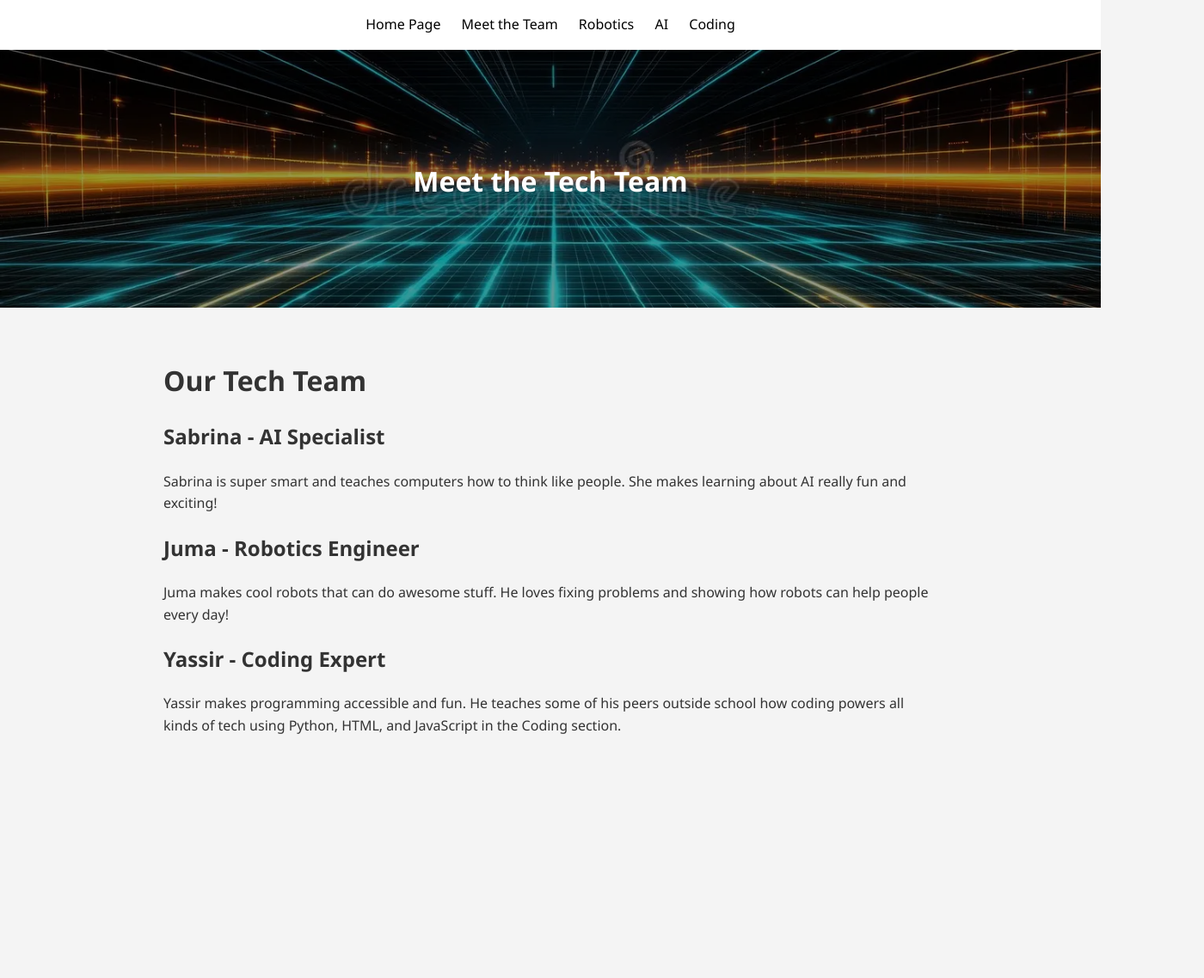
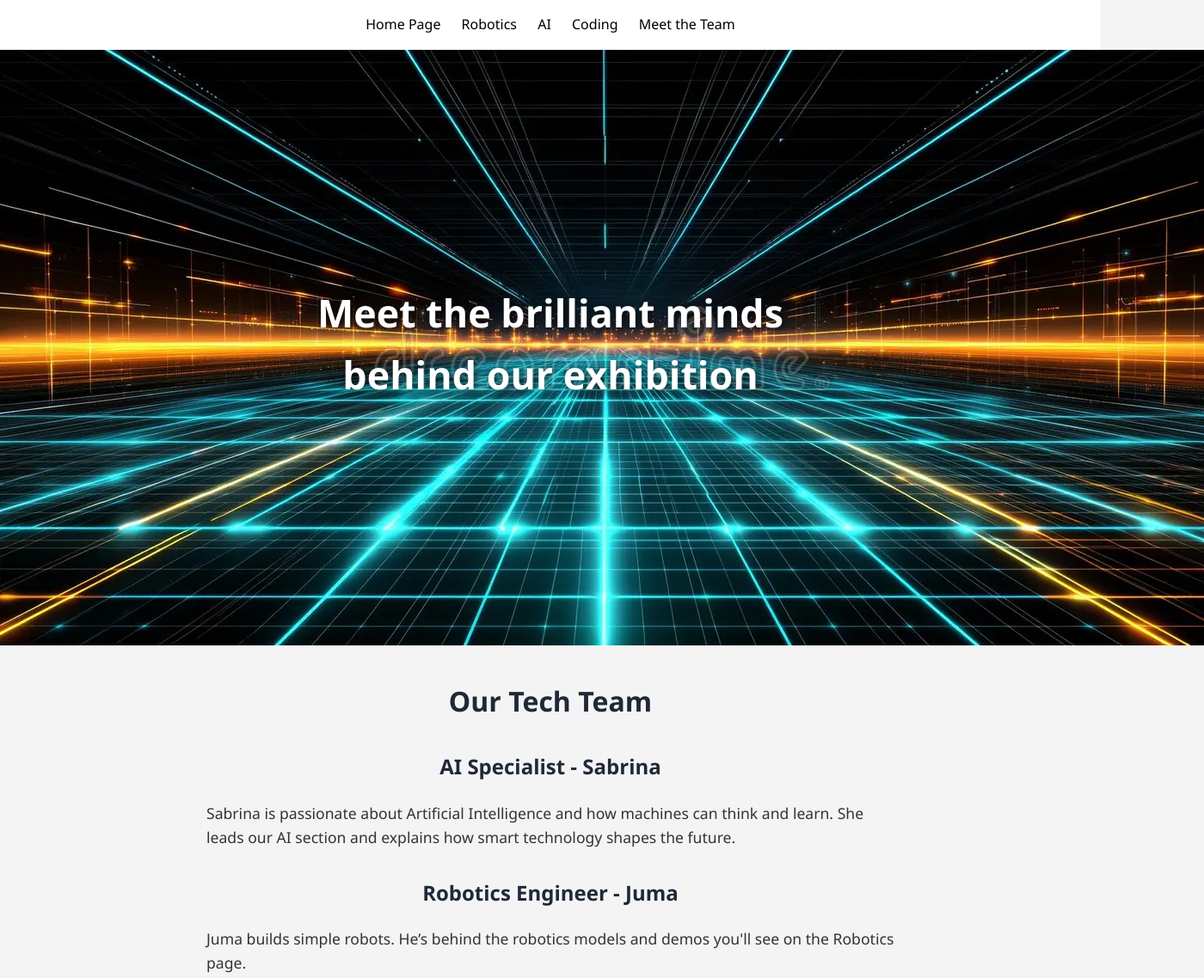
Before and after one commit to YASSIRhimothy/exhibition, a plain HTML site: page html/teampage.html in a window 1280 px wide. Shown: the top 1138 px of the page at 86% size, 1400 px wide, since content can reach past the window. Before the commit the page ends 936 px from the top, so only its background shows below. Drawn offline with Linux system fonts and the light colour scheme.

Commit message:
information

```diff
--- a/html/teampage.html
+++ b/html/teampage.html
@@ -1,109 +1,50 @@
 <!DOCTYPE html>
 <html>
   <head>
-    <title>Team</title>
-    <link rel="stylesheet" href="../css/base.css" />
+    <title>Meet the Team</title>
+    <link rel="stylesheet" href="../css/teampage.css" />
     <meta charset="UTF-8" />
     <meta name="viewport" content="width=device-width, initial-scale=1.0" />
-    <style>
-  body {
-    margin: 0;
-    font-family: 'Segoe UI', Tahoma, Geneva, Verdana, sans-serif;
-    background-color: #f4f4f4;
-    color: #333;
-    line-height: 1.6;
-    padding-bottom: 2rem;
-  }
+    <nav class="navbar">
+        <a href="../index.html">Home Page</a>
+        <a href="robotics.html">Robotics</a>
+        <a href="ai.html">AI</a>
+        <a href="coding.html">Coding</a>
+        <a href="teampage.html">Meet the Team</a>
+    </nav>
 
-  /* Navigation bar */
-  .navbar {
-    background-color: #fff;
-    color: #000;
-    padding: 1rem 2rem;
-    text-align: center;
-  }
+      </nav>
 
-  .navbar a {
-    color: #000;
-    margin: 0 10px;
-    text-decoration: none;
-    font-weight: 500;
-    transition: color 0.3s ease;
-  }
-
-  .navbar a:hover {
-    color: #60a5fa;
-  }
-     .hero {
-        position: relative;
-        text-align: center;
-        color: white;
-      }
-
-      .hero img {
-        width: 100%;
-        height: 300px;
-        object-fit: cover;
-        filter: brightness(60%);
-      }
-
-      .hero-text {
-        position: absolute;
-        top: 50%;
-        left: 50%;
-        transform: translate(-50%, -50%);
-        font-size: 2rem;
-        font-weight: bold;
-      }
-
-      .content {
-        padding: 30px;
-        max-width: 900px;
-        margin: auto;
-      }
-    </style>
+    <img
+      src="../img/arrangement-futuristic-blue-hi-tech-background-style-display-screen-grid-line-pattern-348184887.webp"
+    />
   </head>
 
   <body>
-    <nav class="navbar">
-      <a href="../index.html">Home Page</a>
-      <a href="teampage.html">Meet the Team</a>
-      <a href="robotics.html">Robotics</a>
-      <a href="ai.html">AI</a>
-      <a href="coding.html">Coding</a>
 
-    </nav>
-
-    <div class="hero">
-      <img
-        src="../img/arrangement-futuristic-blue-hi-tech-background-style-display-screen-grid-line-pattern-348184887.webp"
-        alt="Team Hero Image"
-      />
-      <div class="hero-text">Meet the Tech Team</div>
+    <div class="hero-text">
+      <p>Meet the brilliant minds behind our exhibition</p>
     </div>
 
-    <div class="content">
-      <h1>Our Tech Team</h1>
+    <h1>Our Tech Team</h1>
 
-      <h2>Sabrina - AI Specialist</h2>
-      <p>
-        Sabrina is super smart and teaches computers how to think like people. She
-        makes learning about AI really fun and exciting!
-      </p>
-
-      <h2>Juma - Robotics Engineer</h2>
+    <h2>AI Specialist - Sabrina</h2>
     <p>
-      Juma makes cool robots that can do awesome stuff. He loves fixing problems
-      and showing how robots can help people every day!
+      Sabrina is passionate about Artificial Intelligence and how machines can
+      think and learn. She leads our AI section and explains how smart
+      technology shapes the future.
     </p>
 
+    <h2>Robotics Engineer - Juma</h2>
+    <p>
+      Juma builds simple robots. He’s behind the robotics models and demos
+      you'll see on the Robotics page.
+    </p>
 
-      <h2>Yassir - Coding Expert</h2>
-      <p>
-        Yassir makes programming accessible and fun. He teaches some of his peers outside school how
-        coding powers all kinds of tech using Python, HTML, and JavaScript in the
-        Coding section.
-      </p>
-    </div>
+    <h2>Coding Expert -Yassir</h2>
+    <p>
+      Yassir brings the world of programming to life. He explains coding in a
+      fun and simple way, using Python, HTML, and more.
+    </p>
   </body>
 </html>
```
Also changed, not shown: html/robotics.html (+2 -6 lines), img/Screenshot 2025-05-12 083520.png (added), img/Screenshot 2025-05-12 085244.png (added).
